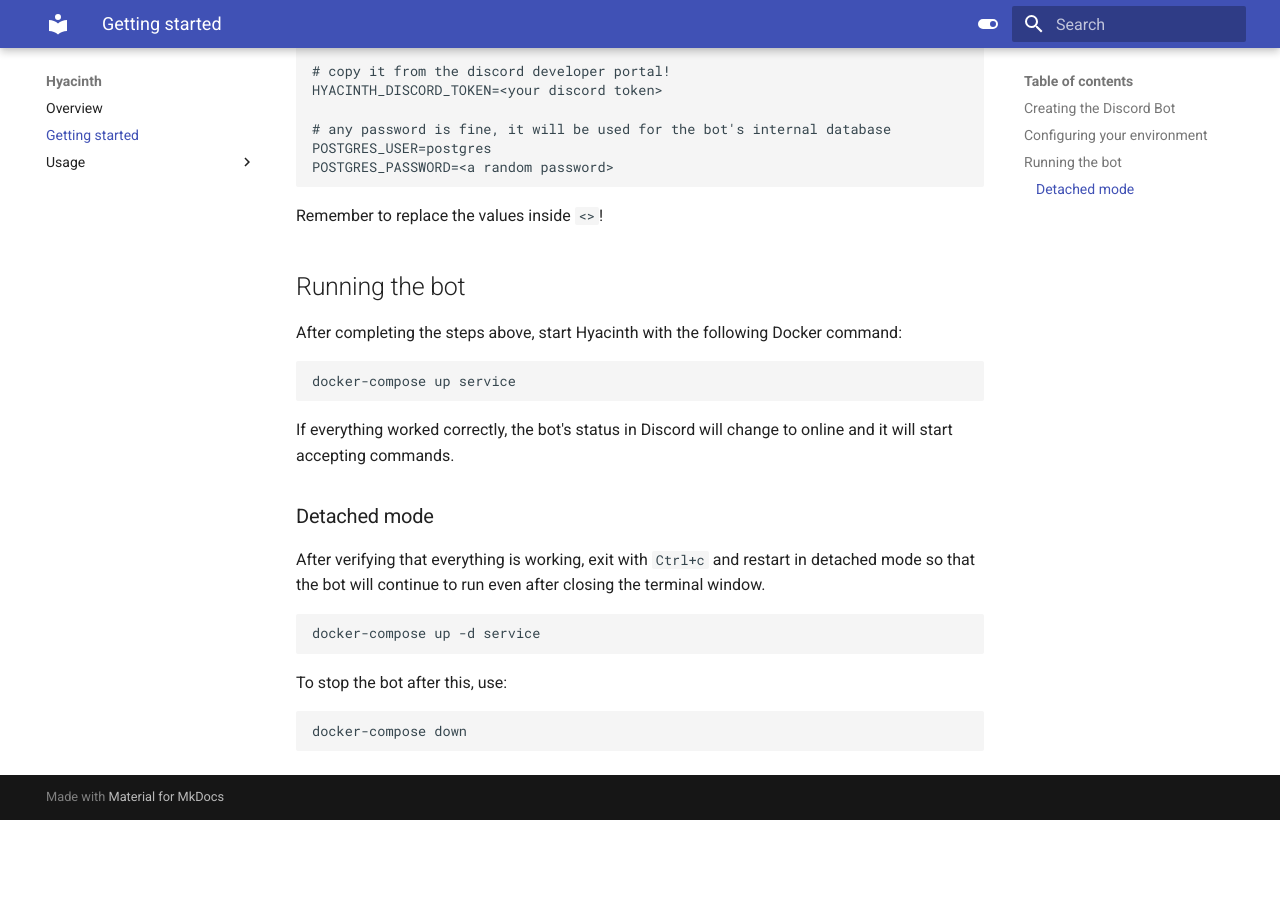
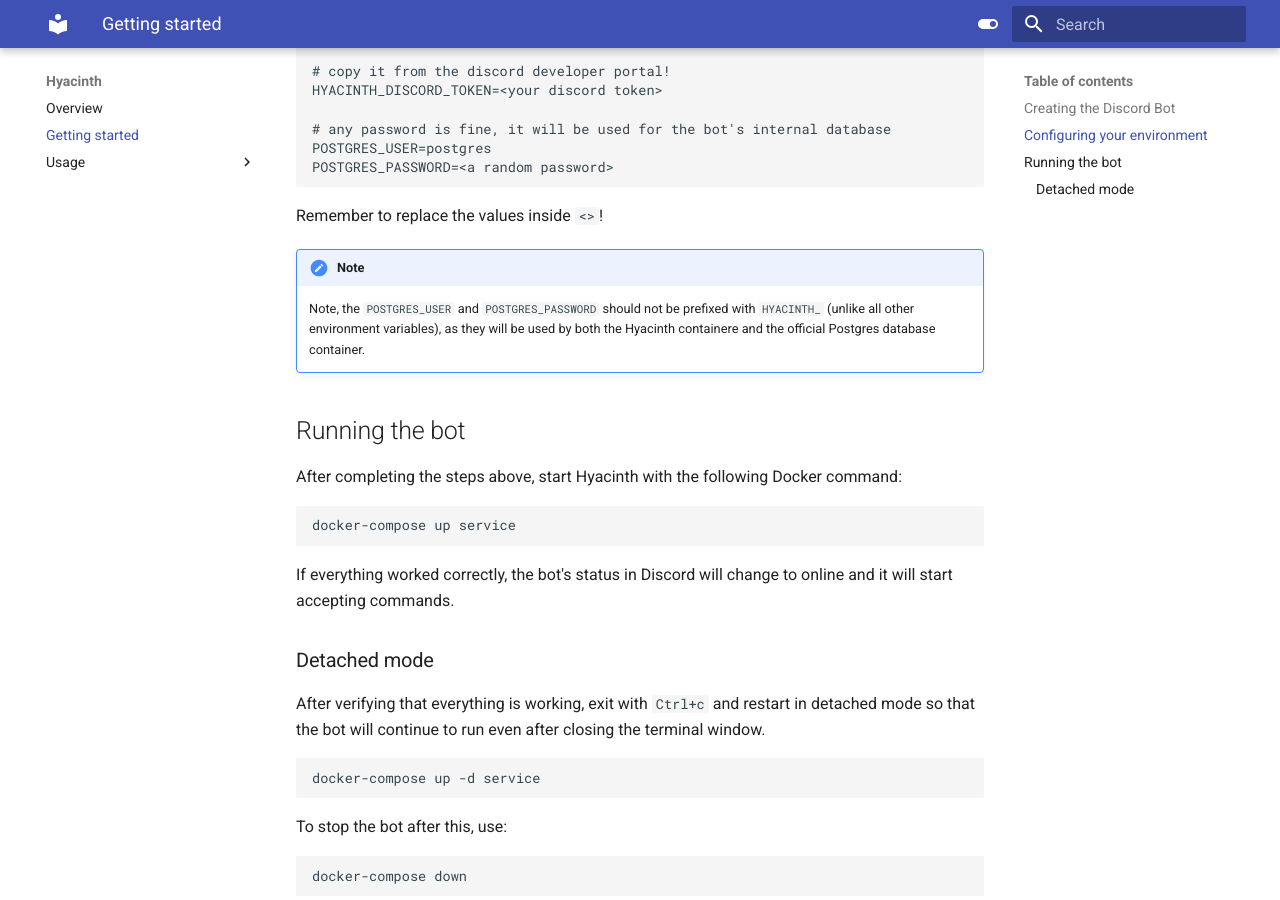
Before and after one commit to stephanlensky/hyacinth, an MkDocs documentation site: the page built from docs/getting-started.md, in a window 1280 px wide and 900 px high, scrolled down 1211 px. Built offline with MkDocs 1.6.1 and Material for MkDocs 9.7.7, drawn with Linux system fonts in a browser that asks for light colours; before the commit the page ends 2031 px from its top, so only the background shows below that.

Commit message:
Better docs and fix example.env

````diff
--- a/docs/getting-started.md
+++ b/docs/getting-started.md
@@ -34,7 +34,10 @@
   POSTGRES_PASSWORD=<a random password>
   ```
 
-  Remember to replace the values inside `<>`!
+Remember to replace the values inside `<>`!
+
+!!! note
+    Note, the `POSTGRES_USER` and `POSTGRES_PASSWORD` should not be prefixed with `HYACINTH_` (unlike all other environment variables), as they will be used by both the Hyacinth containere and the official Postgres database container.
 
 ## Running the bot
 
````
Also changed, not shown: 1 other file.
